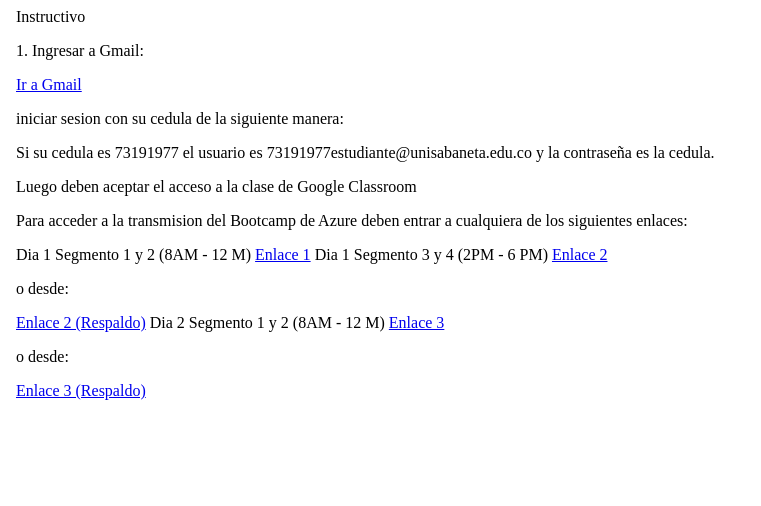
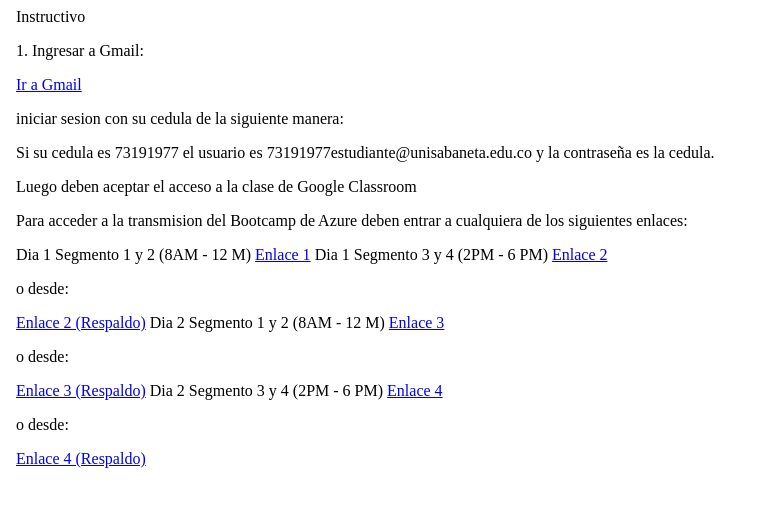
Before and after one commit to rafodelmal/static-azure-web-page-angular, an Angular app: page / in a window 1280 px wide. Shown: the top 506 px of the page, without its empty margins (0-761 px from the left). Built offline with nearby package versions, Linux system fonts and the light colour scheme.

Commit message:
Contenido 5

```diff
--- a/src/app/app.component.html
+++ b/src/app/app.component.html
@@ -32,6 +32,13 @@
 <p>o desde:</p>
 <a href="https://www.twitch.tv/azurebootcampsenaus">Enlace 3 (Respaldo)</a>
 
+Dia 2 Segmento 3 y 4 (2PM - 6 PM)
+<a href="https://www.youtube.com/watch?v=0HFvCDaK4-g">Enlace 4</a>
+<p>o desde:</p>
+<a href="https://www.twitch.tv/azurebootcampsenaus">Enlace 4 (Respaldo)</a>
+
+
+
 
 </body>
 </html>
```
